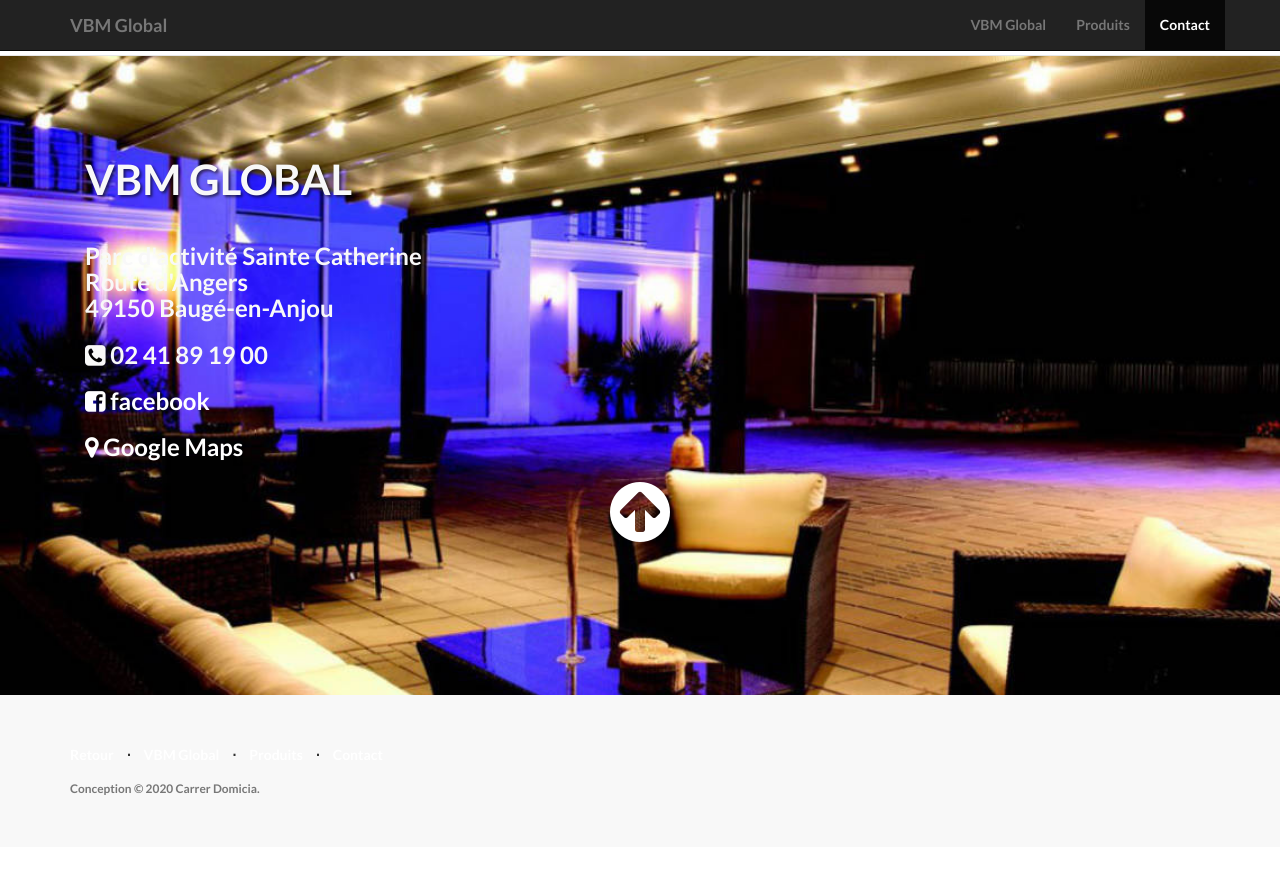
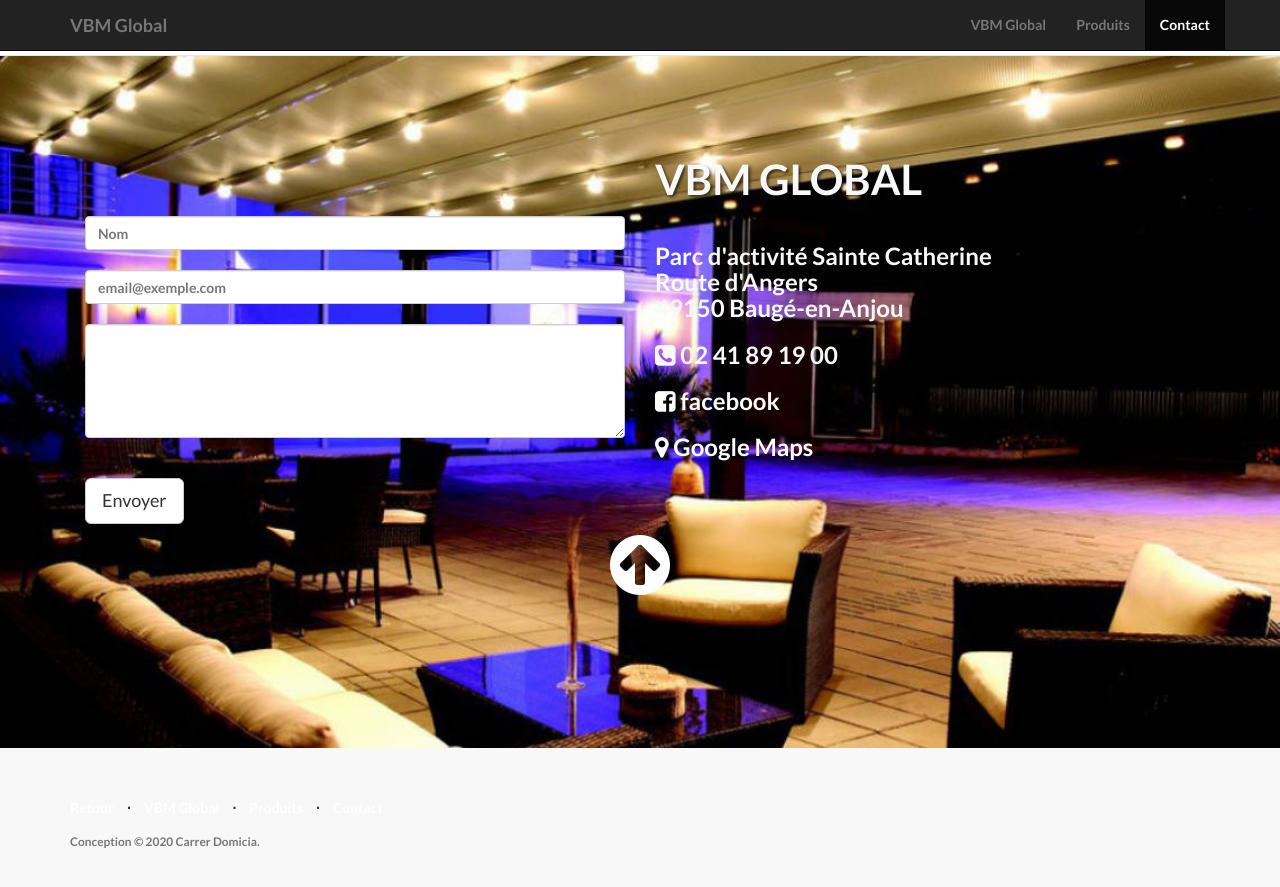
Before and after one commit to juanitito/vbm-landing, a Jekyll site: the page built from index.html, in a window 1280 px wide and 900 px high, scrolled down 3286 px. Shown: the top 887 px of the window. Built offline with Jekyll 4.4.1, drawn with Linux system fonts in a browser that asks for light colours; nearby versions of some CDN libraries; library files that are not in the unit come from our copies; before the commit the page ends 4133 px from its top, so only the background shows below that.

Commit message:
Update contact.html

```diff
--- a/_includes/contact.html
+++ b/_includes/contact.html
@@ -1,6 +1,21 @@
 <section id="contact">
 	<div class="banner">
 		<div class="container">
+			<div class="col-lg-6">
+				<br>
+				<br>
+				<form accept-charset="UTF-8" action="https://getform.io/f/8e4f278d-fa48-44f6-850a-a0e6f4e8203c" method="POST"enctype="multipart/form-data" target="_blank">
+					<label for="NameImput" required="required"></label>
+						<input type="text" name="name" class="form-control" id="NameImput" placeholder="Nom">
+					<label for="EmailInput" required="required"></label>
+						<input type="email" name="email" class="form-control" id="EmailImput" placeholder="email@exemple.com">
+					<label for="TextImput" required="required"></label>
+						<textarea class="form-control" name="message" id="TextImput" rows="5"></textarea>
+				<br>
+				</br>
+					<button type="submit" class="btn btn-default btn-lg">Envoyer</button>
+				</form>
+			</div>
 				<div class="col-lg-6">
 					<h2>VBM GLOBAL</h2>
 					<br>
```
